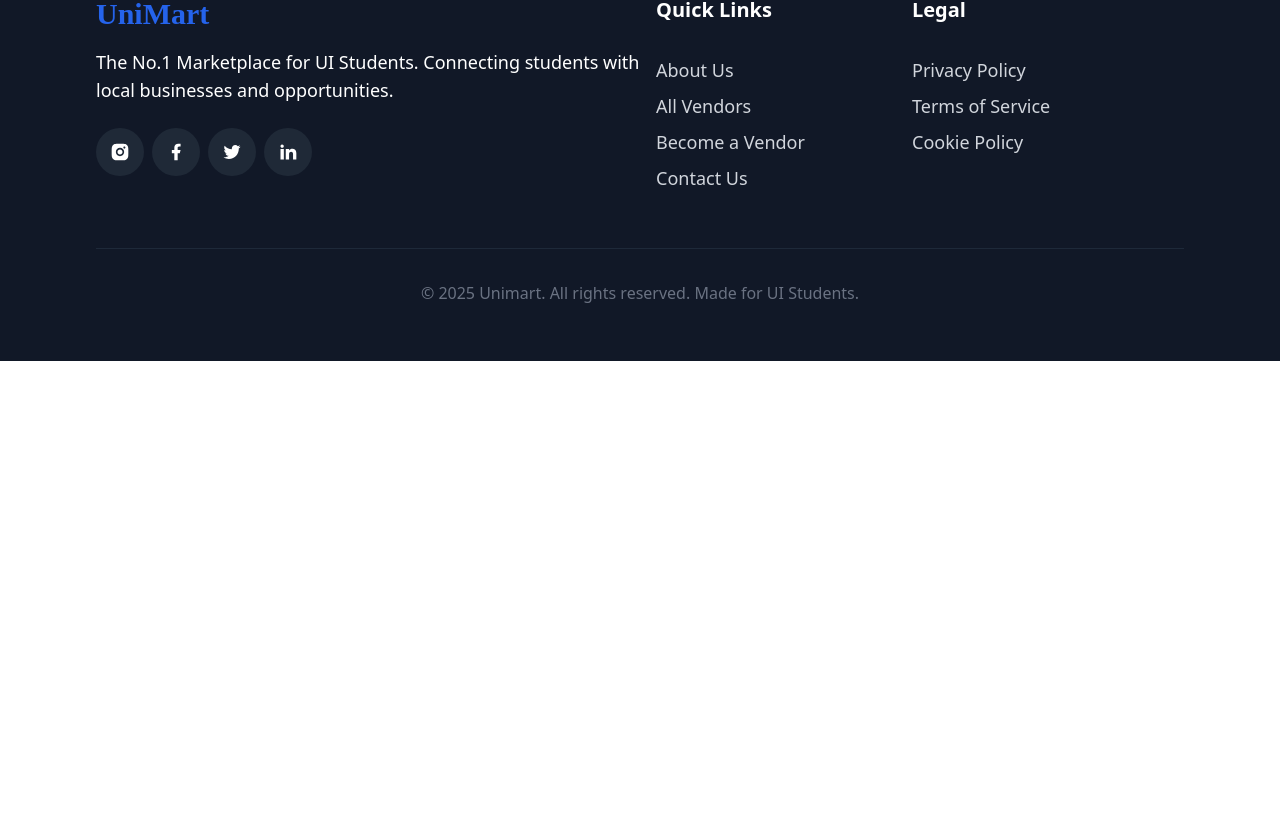
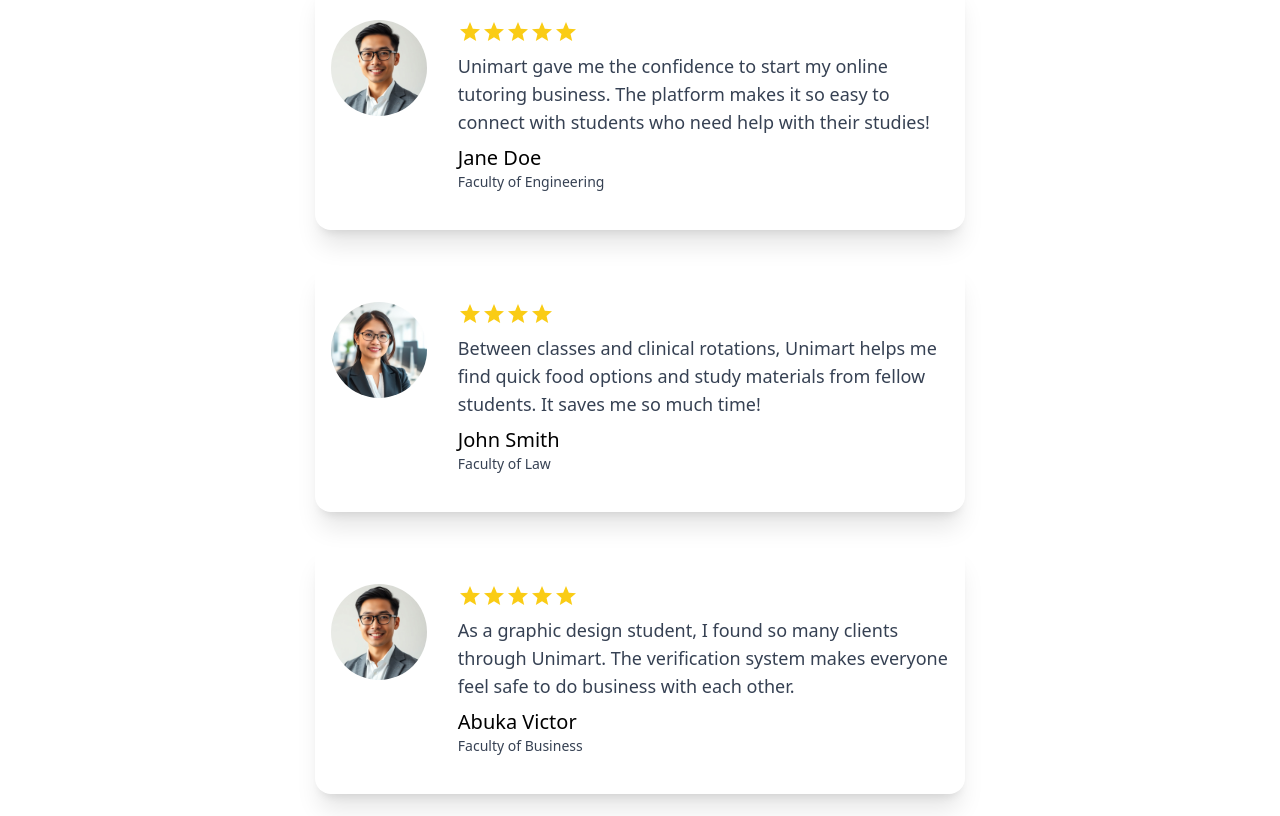
Before and after one commit to kennedyifeadi/UniMart, a React (Vite) app in the folder Frontend/: page /about in a window 1280 px wide. Shown: the part 3384-4200 px from the top of the page. Before the commit the page ends 3745 px from the top, so only its background shows below. Built offline with nearby package versions, Linux system fonts and the light colour scheme; the HTML template or start-up script is replaced by a standard one.

Commit message:
feat: update About page to include StudentCard component and display student testimonials

```diff
--- a/Frontend/src/components/about/GoalCard.tsx
+++ b/Frontend/src/components/about/GoalCard.tsx
@@ -9,7 +9,7 @@
   icon
 }: GoalCardProps) => {
   return (
-    <div className="p-4 rounded-xl cursor-pointer shadow-lg hover:shadow-xl duration-300 ease-in-out flex flex-col pt-12 items-center w-[300px] h-[350px]">
+    <div className="p-4 rounded-xl cursor-pointer shadow-lg hover:shadow-xl duration-300 ease-in-out flex flex-col pt-12 items-center w-[90%] md:w-[300px] h-[350px]">
       <div className="flex items-center justify-center mb-2 bg-[#dbeafe] text-[#2563eb] p-4 rounded-full">
         {icon}
       </div>
--- a/Frontend/src/components/about/StudentCard.tsx
+++ b/Frontend/src/components/about/StudentCard.tsx
@@ -1,6 +1,30 @@
+import { MdOutlineStar } from "react-icons/md";
 
-export const StudentCard = () => {
+export interface StoryProps {
+  name: string;
+  testimonial: string;
+  rating: number;
+  faculty: string;
+  image: string;
+}
+export const StudentCard = ({ name, testimonial, rating, faculty, image }: StoryProps) => {
   return (
-    <div>StudentCard</div>
+    <div className="w-[90%] h-[300px] md:w-[650px] md:h-[250px] flex gap-1 shadow-xl rounded-2xl p-4 pt-10">
+      <div className="w-[30%] md:w-[20%]">
+        <img src={image} alt={`${name}'s profile`} className="rounded-full w-20 h-20 md:w-24 md:h-24" />
+      </div>
+      <div className="w-[70%] md:w-[80%] flex flex-col gap-2">
+        <span className="text-[#facc15] flex ">
+          {Array.from({ length: rating }, (_, i) => (
+            <MdOutlineStar key={i} size={24} />
+          ))}
+        </span>
+        <p className="text-gray-700 text-sm md:text-lg">{testimonial}</p>
+        <span>
+          <h2 className=" font-medium md:text-xl text-lg">{name}</h2>
+          <p className="text-gray-700 text-sm md:text-md">{faculty}</p>
+        </span>
+      </div>
+    </div>
   )
 }
--- a/Frontend/src/components/about/TeamCard.tsx
+++ b/Frontend/src/components/about/TeamCard.tsx
@@ -12,7 +12,7 @@
 }
 export const TeamCard = ({ name, role, bio, image, linkedin, instagram }: TeamCardProps) => {
   return (
-    <div className="p-4 rounded-xl cursor-pointer group shadow-lg hover:shadow-xl duration-300 ease-in-out flex flex-col items-center w-[300px] h-[380px]">
+    <div className="p-4 rounded-xl cursor-pointer group shadow-lg hover:shadow-xl duration-300 ease-in-out flex flex-col items-center w-[90%] md:w-[300px] h-[380px]">
       <div className="w-full h-[40%] flex justify-center">
         <div className="w-32 h-32 relative">
           <div className="absolute top-0 bg-[#2564eb22] rounded-full w-full h-full opacity-0 group-hover:opacity-100 transition-opacity duration-300"></div>
--- a/Frontend/src/pages/About.tsx
+++ b/Frontend/src/pages/About.tsx
@@ -11,6 +11,7 @@
 import { TeamCard } from "../components/about/TeamCard"
 import maleProfile from "../assets/images/MaleProfile.jpg"
 import FemaleProfile from "../assets/images/FemaleProfile.jpg"
+import { StudentCard } from "../components/about/StudentCard"
 
 
 
@@ -88,36 +89,36 @@
     }
 
   ]
-  // const studentVoices = [
-  //   {
-  //     name: 'Jane Doe',
-  //     testimonial: 'Unimart gave me the confidence to start my online tutoring business. The platform makes it so easy to connect with students who need help with their studies!',
-  //     image: '',
-  //     rating: 5,
-  //     faculty: 'Faculty of Engineering'
-  //   },
-  //   {
-  //     name: 'John Smith',
-  //     testimonial: 'Between classes and clinical rotations, Unimart helps me find quick food options and study materials from fellow students. It saves me so much time!',
-  //     image: '',
-  //     rating: 4,
-  //     faculty: 'Faculty of Law'
-  //   },
-  //   {
-  //     name: 'Abuka Victor',
-  //     testimonial: 'As a graphic design student, I found so many clients through Unimart. The verification system makes everyone feel safe to do business with each other.',
-  //     image: '',
-  //     rating: 5,
-  //     faculty: 'Faculty of Business'
-  //   },
-  //   {
-  //     name: 'Linda Nguyen',
-  //     testimonial: 'The community aspect of Unimart is incredible. It feels like we are all supporting each other to succeed. This is what university life should be about!',
-  //     image: '',
-  //     rating: 5,
-  //     faculty: 'Faculty of Arts'
-  //   }
-  // ]
+  const studentVoices = [
+    {
+      name: 'Jane Doe',
+      testimonial: 'Unimart gave me the confidence to start my online tutoring business. The platform makes it so easy to connect with students who need help with their studies!',
+      image: maleProfile,
+      rating: 5,
+      faculty: 'Faculty of Engineering'
+    },
+    {
+      name: 'John Smith',
+      testimonial: 'Between classes and clinical rotations, Unimart helps me find quick food options and study materials from fellow students. It saves me so much time!',
+      image: FemaleProfile,
+      rating: 4,
+      faculty: 'Faculty of Law'
+    },
+    {
+      name: 'Abuka Victor',
+      testimonial: 'As a graphic design student, I found so many clients through Unimart. The verification system makes everyone feel safe to do business with each other.',
+      image: maleProfile,
+      rating: 5,
+      faculty: 'Faculty of Business'
+    },
+    {
+      name: 'Linda Nguyen',
+      testimonial: 'The community aspect of Unimart is incredible. It feels like we are all supporting each other to succeed. This is what university life should be about!',
+      image: FemaleProfile,
+      rating: 5,
+      faculty: 'Faculty of Arts'
+    }
+  ]
   return (
     <div className="flex flex-col w-full h-max relative">
       {/* About landing section */}
@@ -168,9 +169,18 @@
         </div>
       </div>
       {/* Student voices section */}
-      <div>
-        <Heading1>Student Voices</Heading1>
-        <Heading3>Hear from UI students who are part of the Unimart community</Heading3>
+      <div className="flex flex-col mb-10 gap-10">
+        <div className="flex flex-col">
+          <Heading1>Student Voices</Heading1>
+          <Heading3>Hear from UI students who are part of the Unimart community</Heading3>
+        </div>
+        <div className="flex justify-center gap-8 flex-wrap">
+          {
+            studentVoices.map((voice, index) => (
+              <StudentCard {...voice} key={index} />
+            ))
+          }
+        </div>
       </div>
       {/* Join the movement section */}
       <div></div>
```
